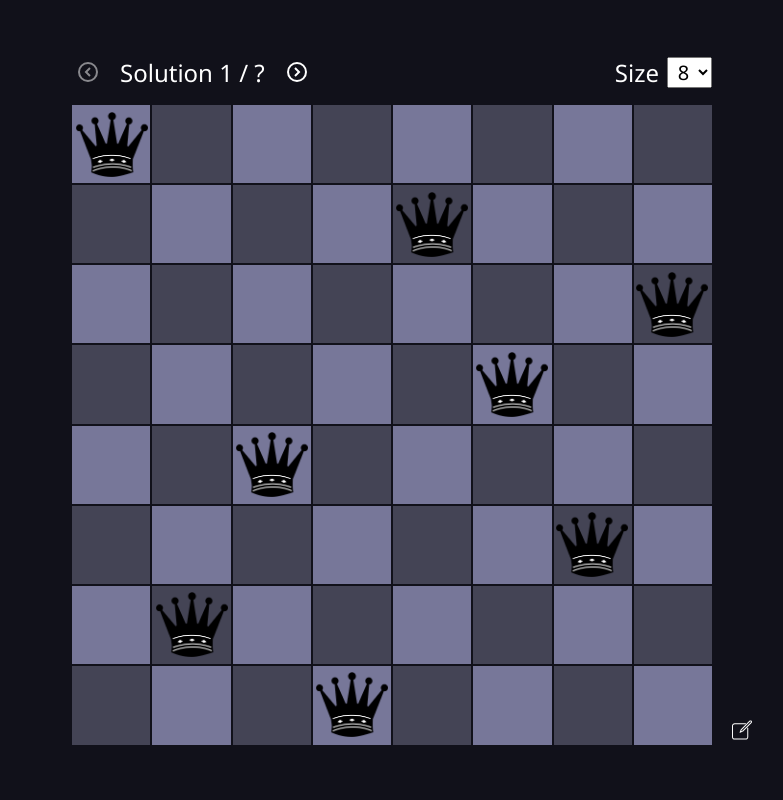
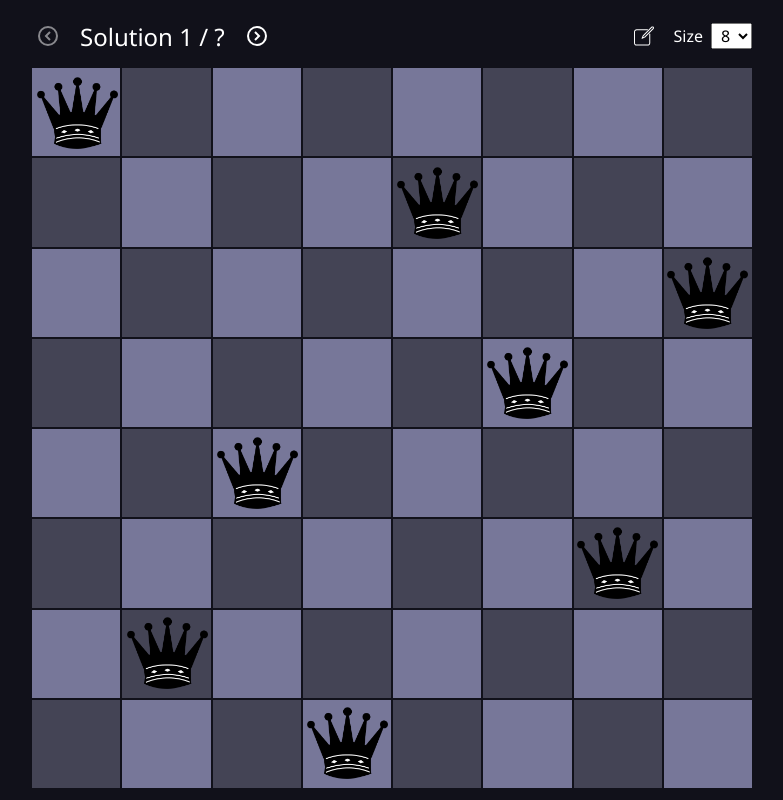
Before and after one commit to ScriptRaccoon/queens-problem-svelte, a Svelte app: page / in a window 1280 px wide. Shown: the whole page, without its empty margins (248-1031 px from the left). Built offline with nearby package versions, Linux system fonts and the light colour scheme.

Commit message:
improve mobile design

```diff
--- a/src/App.svelte
+++ b/src/App.svelte
@@ -168,26 +168,8 @@
 			</div>
 		{/if}
 
-		<div class="size_controls">
-			<label for="size_input">Size</label>
-			<select
-				id="size_input"
-				bind:value={n}
-				on:change={change_size}
-			>
-				{#each SIZES as size}
-					<option value={size}>{size}</option>
-				{/each}
-			</select>
-		</div>
-	</menu>
-
-	<!-- BOARD -->
-	{#if current_solution}
-		<div class="board" style:--n={n}>
-			<!-- EDIT BUTTON -->
+		<div class="secondary_controls">
 			<button
-				class="edit-btn"
 				on:click={toggle_edit}
 				aria-label="Toggle edit mode"
 			>
@@ -199,6 +181,24 @@
 				/>
 			</button>
 
+			<div class="size_controls">
+				<label for="size_input">Size</label>
+				<select
+					id="size_input"
+					bind:value={n}
+					on:change={change_size}
+				>
+					{#each SIZES as size}
+						<option value={size}>{size}</option>
+					{/each}
+				</select>
+			</div>
+		</div>
+	</menu>
+
+	<!-- BOARD -->
+	{#if current_solution}
+		<div class="board" style:--n={n}>
 			<!-- CELLS -->
 			{#each { length: n } as _, row}
 				{#each { length: n } as _, col}
@@ -254,7 +254,7 @@
 
 <style>
 	.board {
-		--size: 80vmin;
+		--size: min(45rem, 90vmin);
 		--unit: calc(var(--size) / var(--n));
 		width: var(--size);
 		height: var(--size);
@@ -263,6 +263,7 @@
 		gap: 2px;
 		border-radius: 0.5rem;
 		position: relative;
+		margin-top: 0.5rem;
 	}
 
 	.board * {
@@ -289,7 +290,6 @@
 		position: absolute;
 		width: var(--unit);
 		height: var(--unit);
-
 		transform: translateX(calc(var(--col) * var(--unit)))
 			translateY(calc(var(--row) * var(--unit)));
 		display: flex;
@@ -302,16 +302,15 @@
 	}
 
 	.menu {
-		display: grid;
 		font-size: 1.5rem;
-		row-gap: 0.5rem;
-		padding-bottom: 2rem;
 	}
 
 	.solution_controls {
 		display: flex;
 		align-items: center;
 		justify-content: space-between;
+		flex-wrap: wrap;
+		padding-bottom: 1rem;
 	}
 
 	.menu button {
@@ -319,16 +318,22 @@
 		display: flex;
 	}
 
+	.secondary_controls {
+		display: flex;
+		justify-content: space-between;
+	}
+
 	.size_controls {
 		display: flex;
 		gap: 0.5rem;
+		font-size: 1rem;
 		align-items: center;
 		justify-self: end;
 	}
 
 	.size_controls select {
 		text-align: center;
-		font-size: 1.25rem;
+		font-size: 1rem;
 	}
 
 	.coordinate {
@@ -341,31 +346,25 @@
 		opacity: 1;
 	}
 
-	.edit-btn {
-		position: absolute;
-		bottom: -3rem;
-		left: 0;
-	}
-
 	.edit-icon {
 		width: 1.25rem;
 	}
 
 	@media (min-width: 32rem) {
 		.menu {
-			grid-template-columns: 1fr auto;
+			min-height: 3rem;
+			display: flex;
+			align-items: center;
 			justify-content: space-between;
-			padding-bottom: 1rem;
 		}
 
 		.solution_controls {
-			justify-content: flex-start;
+			padding-bottom: unset;
 			gap: 1rem;
 		}
-		.edit-btn {
-			left: unset;
-			bottom: 0;
-			right: -2.5rem;
+		.secondary_controls {
+			gap: 1rem;
+			margin-left: auto;
 		}
 	}
 </style>
```
